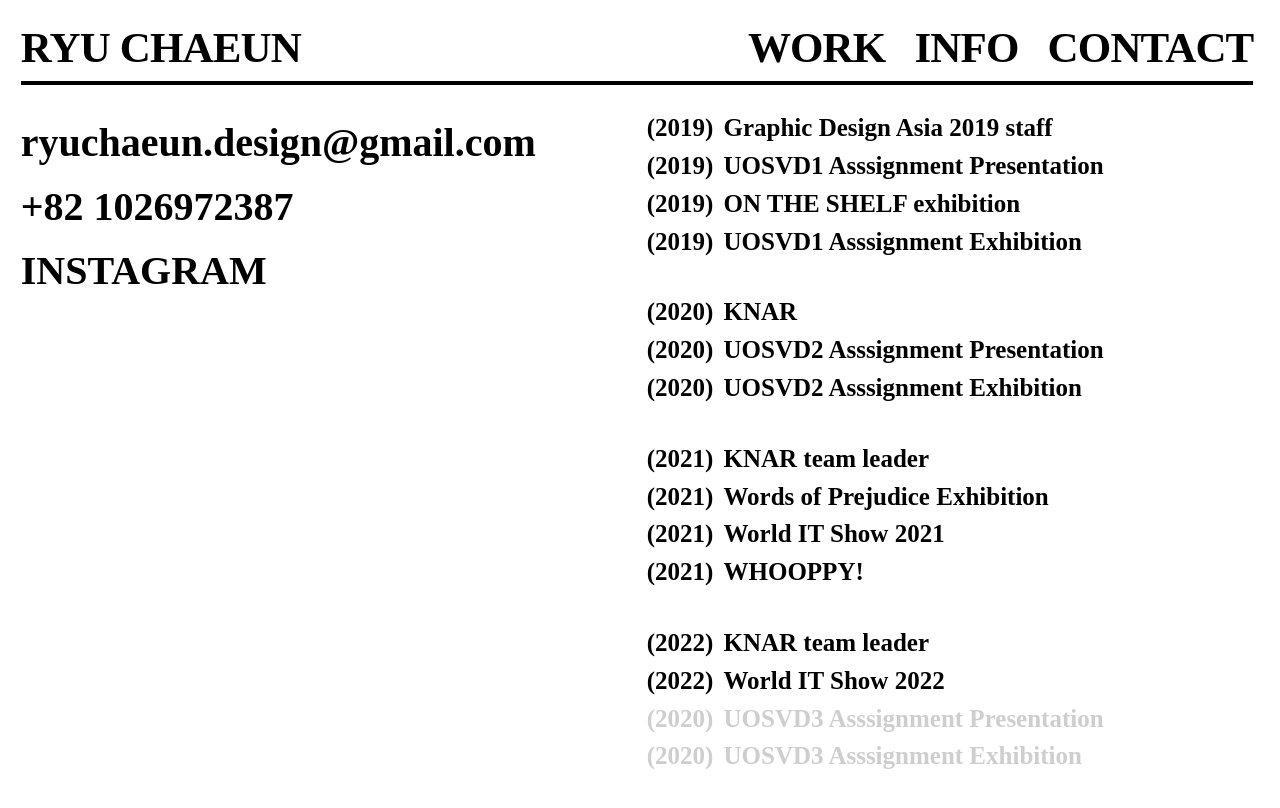
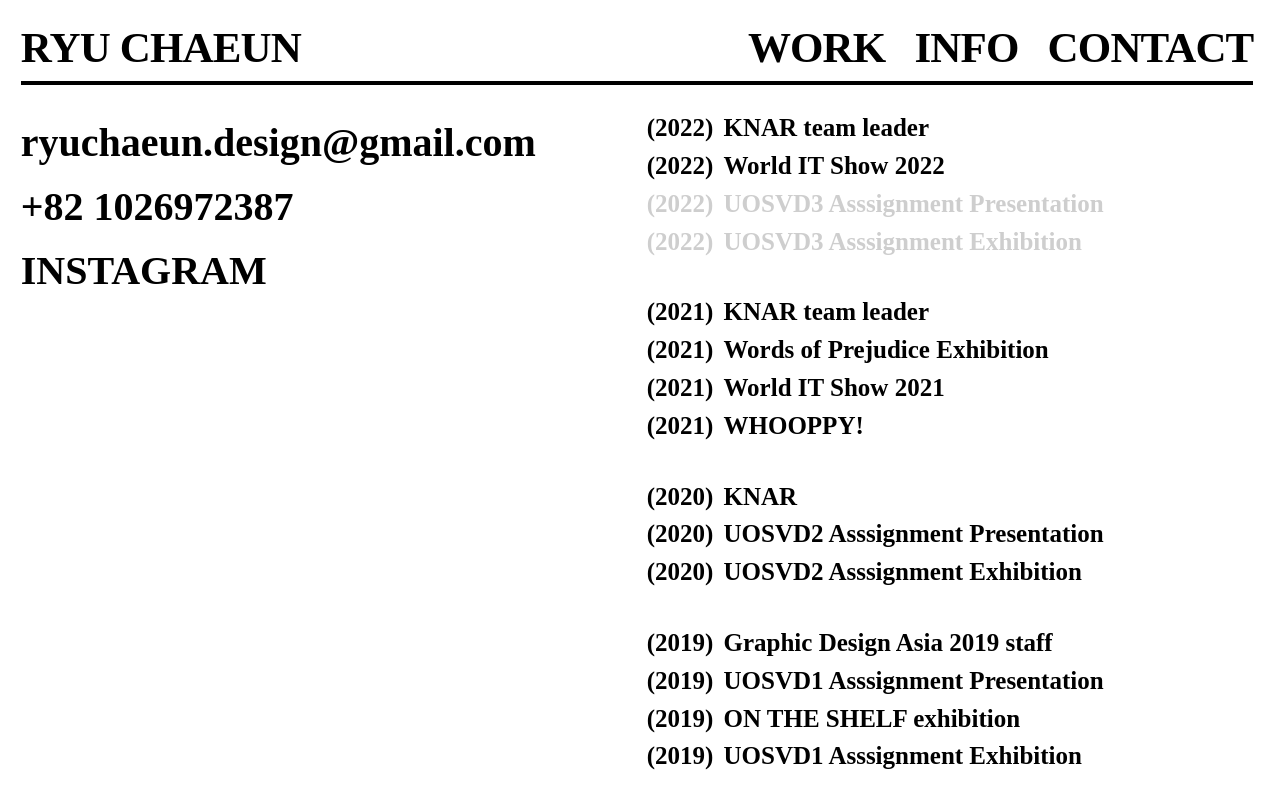
Before and after one commit to Chaeeun2/RYUCHAEUN, a plain HTML site: page info/index.html in a window 1280 px wide. Drawn offline with Linux system fonts and the light colour scheme; a web font is replaced by a local one.

Commit message:
4th commit

```diff
--- a/info/index.html
+++ b/info/index.html
@@ -36,24 +36,24 @@
         </div>
 
         <div class="inforight">
-            <p class="history"><span class="year">(2019)</span>Graphic Design Asia 2019 staff</p>
-            <p class="history"><span class="year">(2019)</span>UOSVD1 Asssignment Presentation</p>
-            <p class="history"><span class="year">(2019)</span>ON THE SHELF exhibition</p>
-            <p class="history"><span class="year">(2019)</span>UOSVD1 Asssignment Exhibition</p>
-            <p style="display: block; height: 1px"></p>
-            <p class="history"><span class="year">(2020)</span>KNAR</p>
-            <p class="history"><span class="year">(2020)</span>UOSVD2 Asssignment Presentation</p>
-            <p class="history"><span class="year">(2020)</span>UOSVD2 Asssignment Exhibition</p>
+            <p class="history"><span class="year">(2022)</span>KNAR team leader</p>
+            <p class="history"><span class="year">(2022)</span>World IT Show 2022</p>
+            <p class="future"><span class="year">(2022)</span>UOSVD3 Asssignment Presentation</p>
+            <p class="future"><span class="year">(2022)</span>UOSVD3 Asssignment Exhibition</p>
             <p style="display: block; height: 1px"></p>
             <p class="history"><span class="year">(2021)</span>KNAR team leader</p>
             <p class="history"><span class="year">(2021)</span>Words of Prejudice Exhibition</p>
             <p class="history"><span class="year">(2021)</span>World IT Show 2021</p>
             <p class="history"><span class="year">(2021)</span>WHOOPPY!</p>
             <p style="display: block; height: 1px"></p>
-            <p class="history"><span class="year">(2022)</span>KNAR team leader</p>
-            <p class="history"><span class="year">(2022)</span>World IT Show 2022</p>
-            <p class="future"><span class="year">(2020)</span>UOSVD3 Asssignment Presentation</p>
-            <p class="future"><span class="year">(2020)</span>UOSVD3 Asssignment Exhibition</p>
+            <p class="history"><span class="year">(2020)</span>KNAR</p>
+            <p class="history"><span class="year">(2020)</span>UOSVD2 Asssignment Presentation</p>
+            <p class="history"><span class="year">(2020)</span>UOSVD2 Asssignment Exhibition</p>
+            <p style="display: block; height: 1px"></p>
+            <p class="history"><span class="year">(2019)</span>Graphic Design Asia 2019 staff</p>
+            <p class="history"><span class="year">(2019)</span>UOSVD1 Asssignment Presentation</p>
+            <p class="history"><span class="year">(2019)</span>ON THE SHELF exhibition</p>
+            <p class="history"><span class="year">(2019)</span>UOSVD1 Asssignment Exhibition</p>
         </div>
 
     </div>
```
